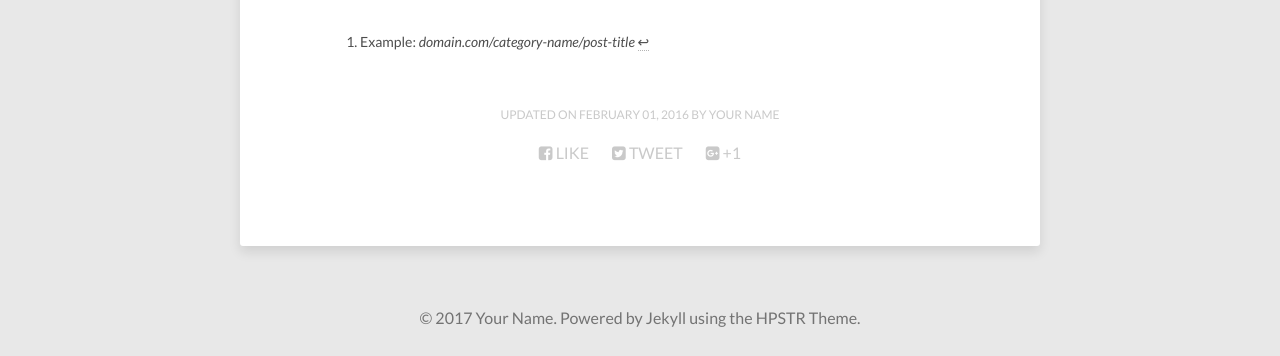
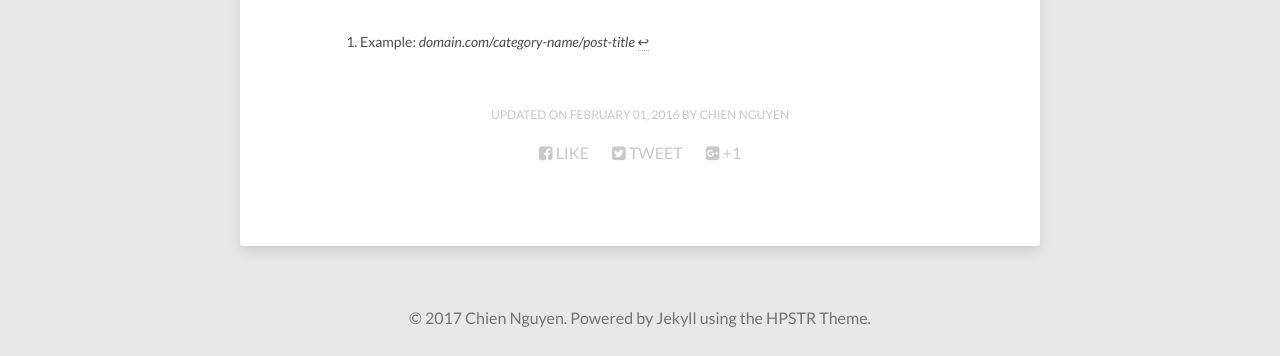
Before and after one commit to chienfm/chienfm.github.io, a Jekyll site: the page built from about/index.md, in a window 1280 px wide. Shown: the part 1201-1557 px from the top of the page. Built offline with Jekyll 4.4.1, drawn with Linux system fonts in a browser that asks for light colours; nearby versions of some CDN libraries; some of the changed lines change nothing that is shown.

Commit message:
Update _config.yml

```diff
--- a/_config.yml
+++ b/_config.yml
@@ -1,5 +1,5 @@
-title:            Site Title
-description:      Describe your website here.
+title:            ChienFM
+description:      On Build
 disqus_shortname:
 reading_time:     true
 words_per_minute: 200
@@ -9,10 +9,10 @@
 
 # Owner/author information
 owner:
-  name:           Your Name
+  name:           Chien Nguyen
   avatar:         avatar.jpg
-  bio:            "Your bio goes here. It shouldn't be super long but a good sentence or two should suffice."
-  email:          you@email.com
+  bio:            "Updating..."
+  email:          bachien@ejnu.net
   # Social networking links used in footer. Update and remove as you like.
   twitter:
   facebook:
```
